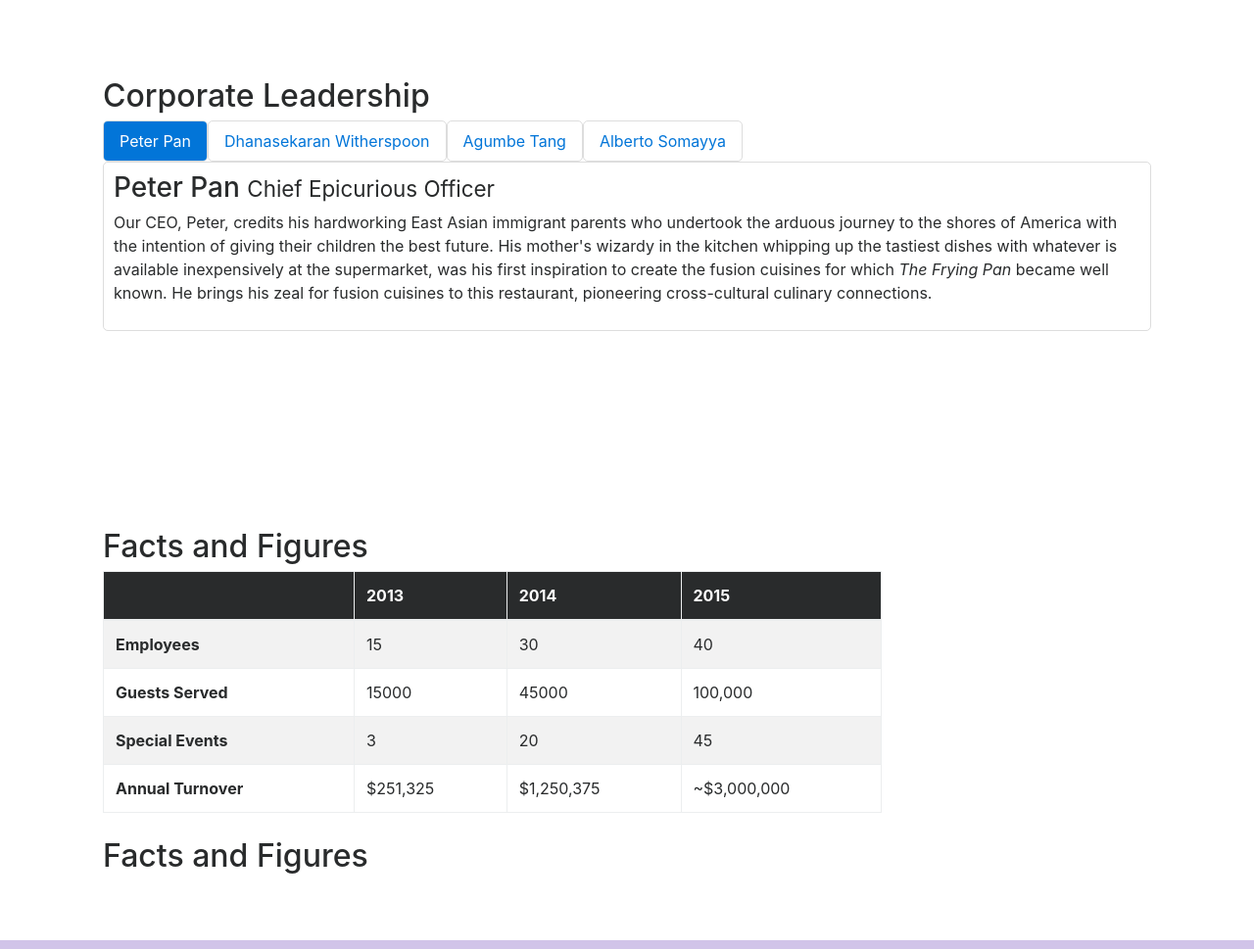
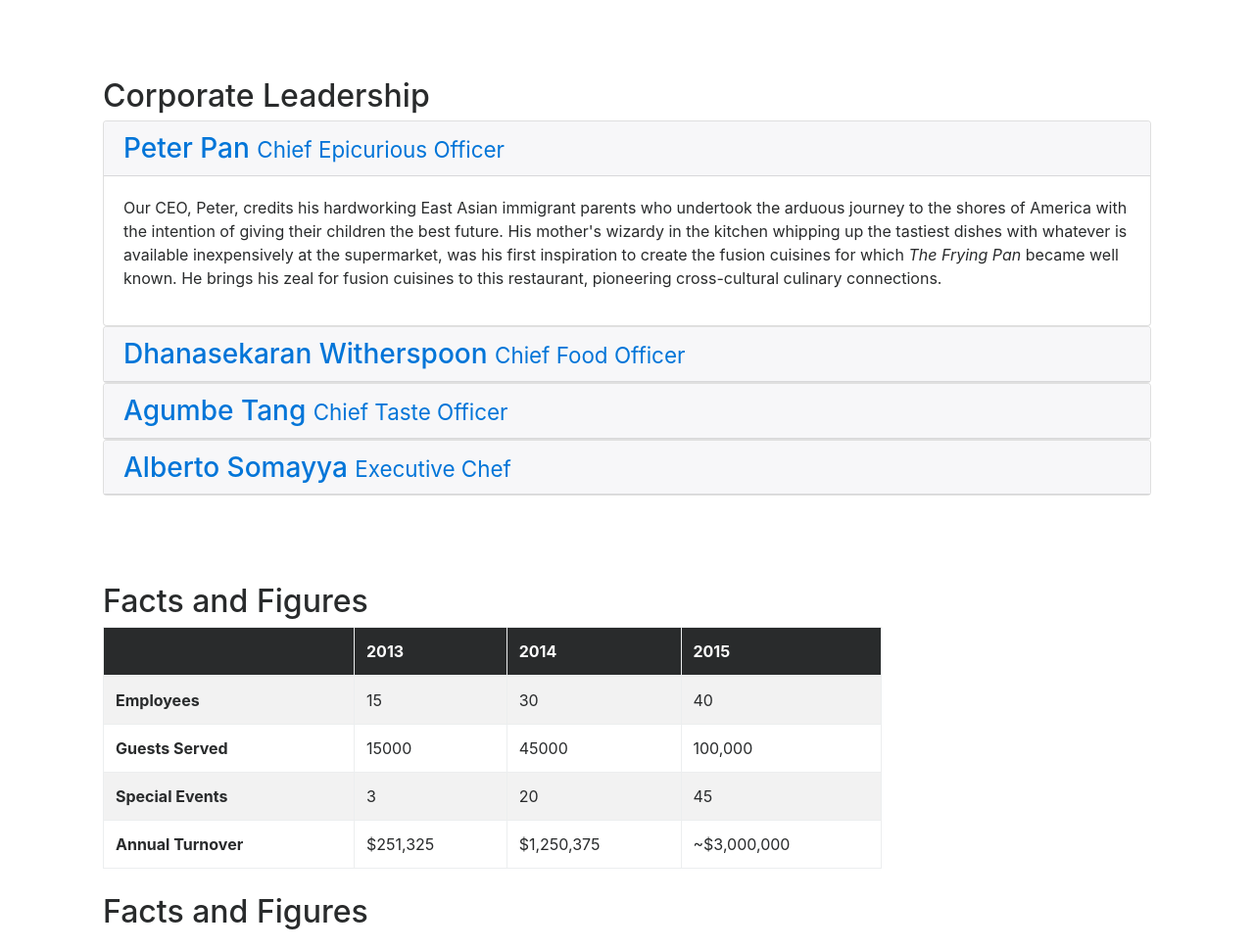
Before and after one commit to sreejithkayyoor/git-tut, a website: page aboutus.html in a window 1280 px wide. Shown: the part 920-1889 px from the top of the page at 98% size. Drawn offline with nearby package versions, Linux system fonts and the light colour scheme; a script that the page names is missing.

Commit message:
Accordion

```diff
--- a/aboutus.html
+++ b/aboutus.html
@@ -100,17 +100,17 @@
         <div class="row row-content">
             <div class="col">
                 <h2>Corporate Leadership</h2>
-                <ul class="nav nav-pills">
-                    <li class="nav-item">
+                <!-- <ul class="nav nav-pills " id="hide">
+                    <li class="nav-item nav-custom">
                         <a class="nav-link active" href="#peter" role="tab" data-toggle="tab">Peter Pan</a>
                     </li>
-                    <li class="nav-item">
+                    <li class="nav-item nav-custom">
                         <a class="nav-link" href="#danny" role="tab" data-toggle="tab">Dhanasekaran Witherspoon</a>
                     </li>
-                    <li class="nav-item">
+                    <li class="nav-item nav-custom">
                         <a class="nav-link" href="#agumbe" role="tab" data-toggle="tab">Agumbe Tang</a>
                     </li>
-                    <li class="nav-item">
+                    <li class="nav-item nav-custom">
                         <a class="nav-link" href="#alberto" role="tab" data-toggle="tab">Alberto Somayya</a>
                     </li>
                 </ul>
@@ -133,7 +133,71 @@
                         <p class="hidden-sm-down">Award winning three-star Michelin chef with wide International experience having worked closely with whos-who in the culinary world, he specializes in creating mouthwatering Indo-Italian fusion experiences. He says, <em>Put together the cuisines from the two craziest cultures, and you get a winning hit! Amma Mia!</em></p>
                     </div>
 
-                </div>
+                </div> -->
+
+                    <div id="leaders" role="tablist">
+                        <div class="card">
+                            <div class="card-header" role="tab" id="peter1">
+                                 <h3 class="mb-0">
+                                    <a data-toggle="collapse" data-parent="#leaders" href="#peter">
+                                    Peter Pan <small>Chief Epicurious Officer</small></a>
+                                </h3>
+                            </div>
+                            <div role="tabpanel" class="collapse show" id="peter">
+                                <div class="card-block">
+                                    <p class="hidden-sm-down">Our CEO, Peter, credits his hardworking East Asian immigrant parents who undertook the arduous journey to the shores of America with the intention of giving their children the best future. His mother's wizardy in the kitchen whipping up the tastiest dishes with whatever is available inexpensively at the supermarket, was his first inspiration to create the fusion cuisines for which <em>The Frying Pan</em> became well known. He brings his zeal for fusion cuisines to this restaurant, pioneering cross-cultural culinary connections.</p>
+                                </div>
+                            </div>
+                        </div>
+
+                        <div class="card">
+                            <div class="card-header" role="tab">
+                                <h3 class="mb-0">
+                                    <a class="collapsed" data-toggle="collapse" data-parent="#leaders" href="#danny">
+                                        Dhanasekaran Witherspoon <small>Chief Food Officer</small>
+                                    </a>
+                                </h3>
+                            </div>
+                            <div role="tabpanel" class="collapse"  id="danny">
+                                <div class="card-block">
+                                    <p class="hidden-sm-down">Our CFO, Danny, as he is affectionately referred to by his colleagues, comes from a long established family tradition in farming and produce. His experiences growing up on a farm in the Australian outback gave him great appreciation for varieties of food sources. As he puts it in his own words, <em>Everything that runs, wins, and everything that stays, pays!</em></p>
+                                </div>
+                            </div>
+                        </div>
+
+                        <div class="card">
+                            <div class="card-header" role="tab">
+                                <h3 class="mb-0">
+                                    <a class="collapsed" data-toggle="collapse" data-parent="#leaders" href="#agumbe">
+                                            Agumbe Tang <small>Chief Taste Officer</small>
+                                    </a>
+                                </h3>
+                            </div>
+                            <div role="tabpanel" class="collapse" id="agumbe">
+                                <div class="card-block">
+                                        <p class="hidden-sm-down">Blessed with the most discerning gustatory sense, Agumbe, our CTO, personally ensures that every dish that we serve meets his exacting tastes. Our chefs dread the tongue lashing that ensues if their dish does not meet his exacting standards. He lives by his motto, <em>You click only if you survive my lick.</em></p>
+                                </div>
+                            </div>
+                        </div>
+
+                        <div class="card">
+                            <div class="card-header" role="tab">
+                                <h3 class="mb-0">
+                                    <a class="collapsed" data-toggle="collapse" data-parent="#leaders" href="#alberto">
+                                        Alberto Somayya <small>Executive Chef</small>
+                                    </a>
+                                </h3>
+                            </div>
+                            <div role="tabpanel" class="collapse"  id="alberto">
+                                <div class="card-block">
+                                    <p class="hidden-sm-down">Award winning three-star Michelin chef with wide International experience having worked closely with whos-who in the culinary world, he specializes in creating mouthwatering Indo-Italian fusion experiences. He says, <em>Put together the cuisines from the two craziest cultures, and you get a winning hit! Amma Mia!</em></p>
+                                </div>
+                            </div>
+                        </div>
+
+
+
+                    </div>
             </div>
        </div>
 
--- a/css/styles.css
+++ b/css/styles.css
@@ -38,7 +38,7 @@ body{
     border-bottom: 1px solid #ddd;
     padding: 10px;
 }
-.nav-item{
+.nav-custom{
     border-top-left-radius: 5px;
     border-top-right-radius: 5px;
     border-bottom-left-radius: 5px;
```
